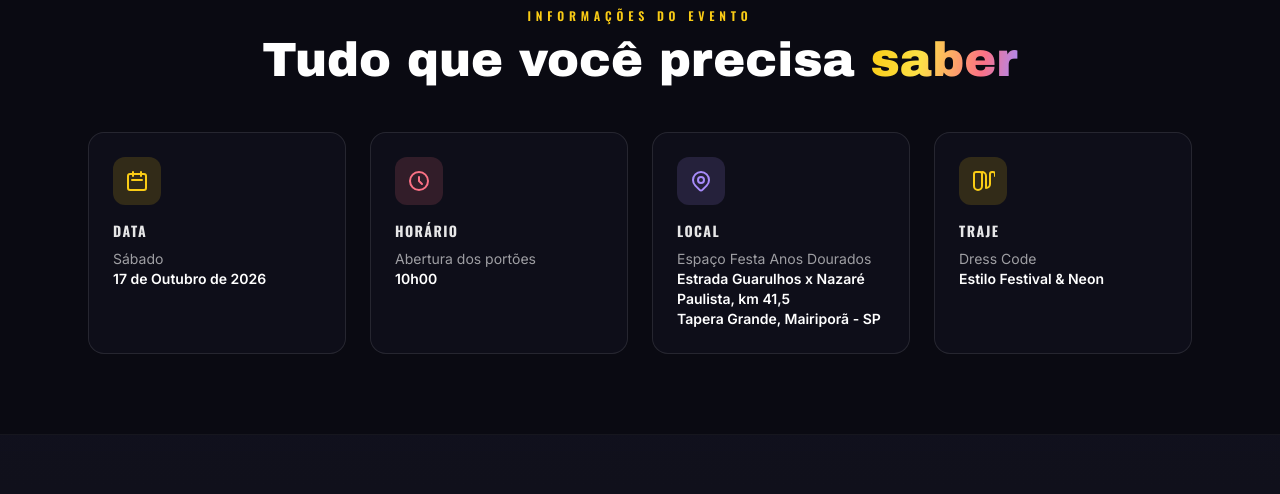
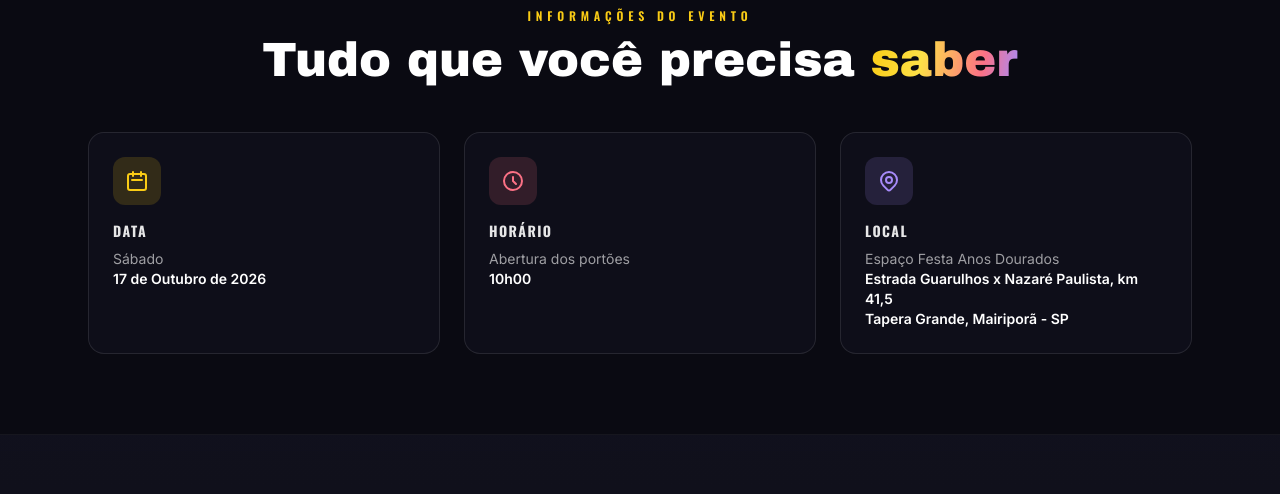
Before and after one commit to IncludeLuisFerreira/Festa-Fabio, a plain HTML site: page index.html in a window 1280 px wide. Shown: the part 900-1394 px from the top of the page. Drawn offline with nearby package versions, Linux system fonts and the light colour scheme.

Commit message:
feat: remove card de traje

```diff
--- a/index.html
+++ b/index.html
@@ -141,7 +141,7 @@
         <h2 class="mt-3 font-display text-3xl sm:text-5xl">Tudo que você precisa <span class="text-gradient">saber</span></h2>
       </div>
 
-      <div class="mt-12 grid grid-cols-1 gap-6 sm:grid-cols-2 lg:grid-cols-4">
+      <div class="mt-12 grid grid-cols-1 gap-6 sm:grid-cols-2 lg:grid-cols-3">
         <!-- Data -->
         <div class="group rounded-2xl border border-white/10 bg-festival-panel/60 p-6 transition hover:border-yellow-400/40 hover:bg-festival-panel">
           <div class="flex h-12 w-12 items-center justify-center rounded-xl bg-yellow-400/15 text-yellow-400 transition group-hover:shadow-neon">
@@ -169,14 +169,6 @@
           <p class="mt-2 text-sm text-white/60">Espaço Festa Anos Dourados<br /><span class="font-semibold text-white">Estrada Guarulhos x Nazaré Paulista, km 41,5<br />Tapera Grande, Mairiporã - SP</span></p>
         </div>
 
-        <!-- Dress Code -->
-        <div class="group rounded-2xl border border-white/10 bg-festival-panel/60 p-6 transition hover:border-yellow-400/40 hover:bg-festival-panel">
-          <div class="flex h-12 w-12 items-center justify-center rounded-xl bg-yellow-400/15 text-yellow-400 transition group-hover:shadow-neon">
-            <svg xmlns="http://www.w3.org/2000/svg" class="h-6 w-6" fill="none" viewBox="0 0 24 24" stroke="currentColor" stroke-width="2"><path stroke-linecap="round" stroke-linejoin="round" d="M7 21a4 4 0 01-4-4V5a2 2 0 012-2h4a2 2 0 012 2v12a4 4 0 01-4 4zm0 0a4 4 0 004-4m0-14a4 4 0 014 4v12m0 0a4 4 0 004-4V5a2 2 0 012-2h1a2 2 0 012 2v2"/></svg>
-          </div>
-          <h3 class="mt-4 font-titling text-sm font-bold uppercase tracking-widest text-white/90">Traje</h3>
-          <p class="mt-2 text-sm text-white/60">Dress Code<br /><span class="font-semibold text-white">Estilo Festival & Neon</span></p>
-        </div>
       </div>
 
     </section>
```
